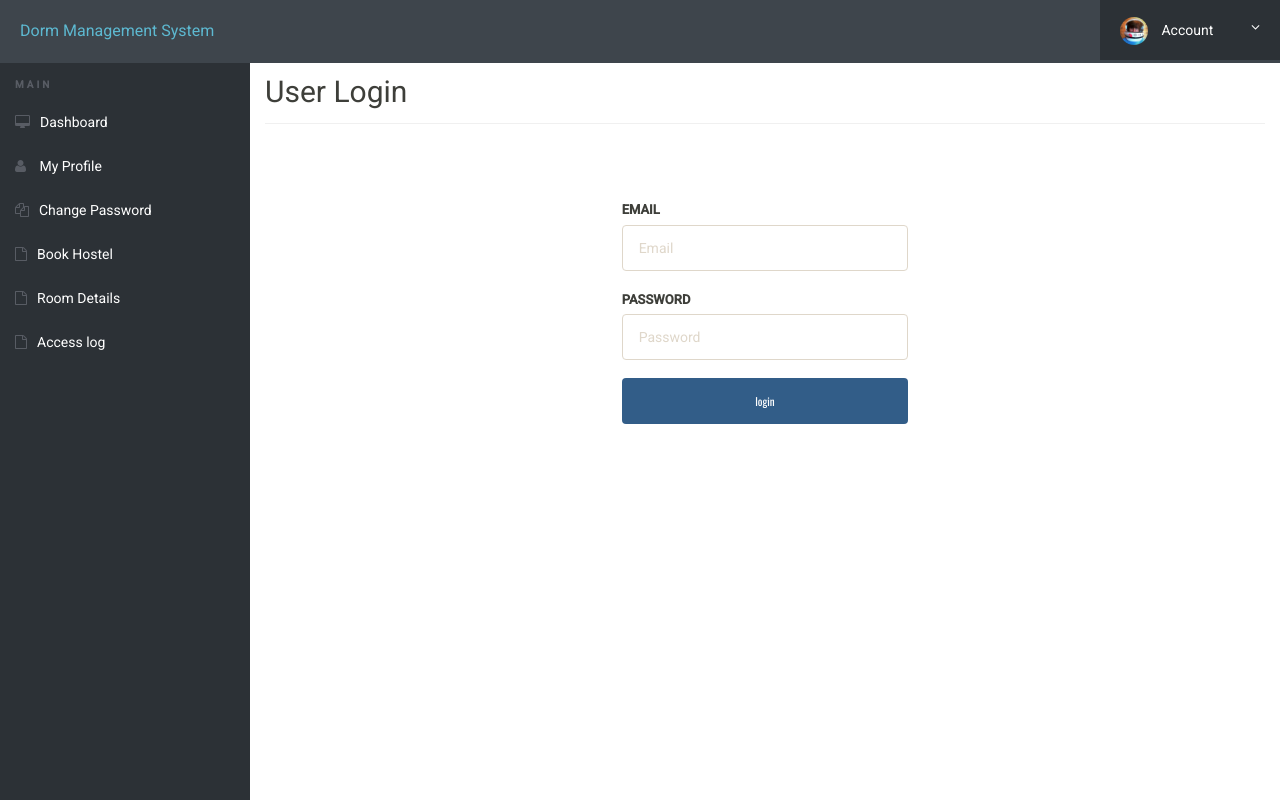
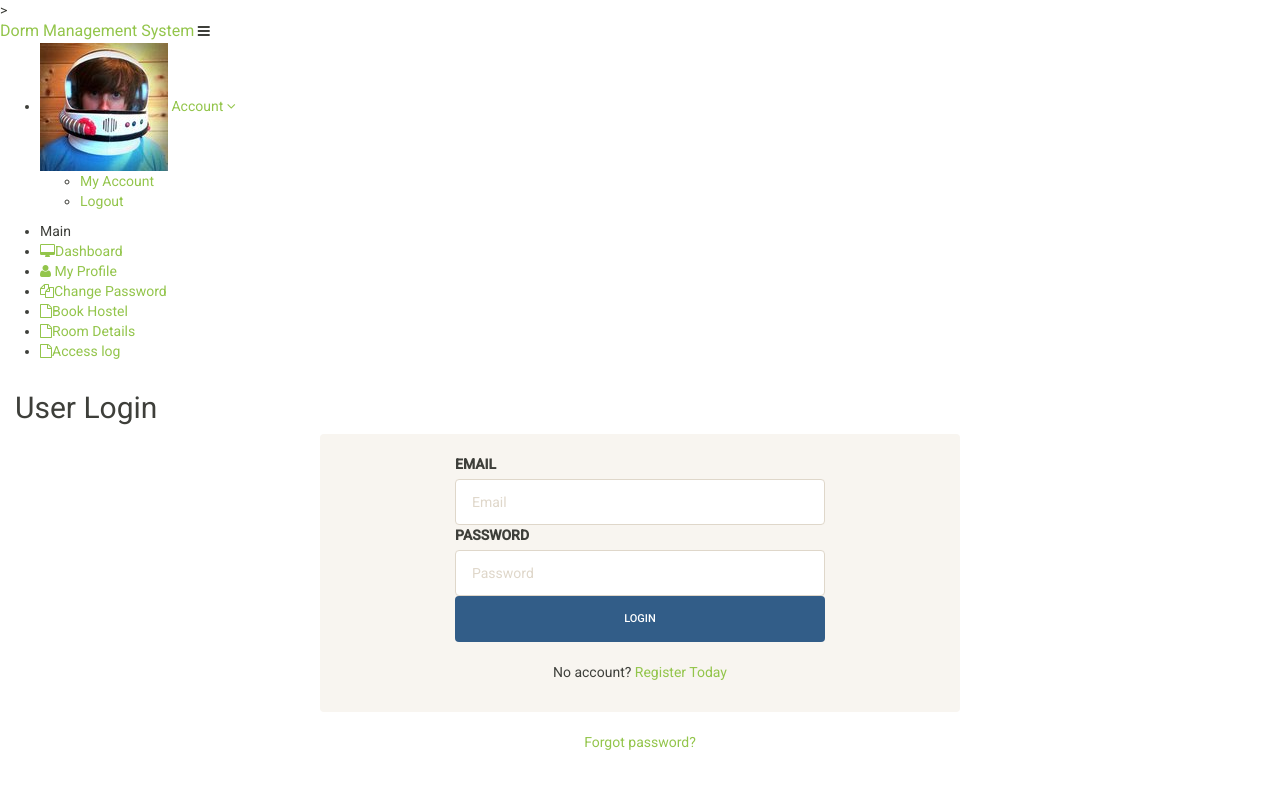
Before and after one commit to Eddie2111/LargeSweetRabbit, a PHP site: page /hostel/login.php in a window 1280 px wide. Run offline with PHP 8.4, Linux system fonts and the light colour scheme; a user stored in the database is signed in.

Commit message:
Update login.php

```diff
--- a/login.php
+++ b/login.php
@@ -55,7 +55,7 @@
 	<link rel="stylesheet" href="css/bootstrap-select.css">
 	<link rel="stylesheet" href="css/fileinput.min.css">
 	<link rel="stylesheet" href="css/awesome-bootstrap-checkbox.css">
-	<link rel="stylesheet" href="css/style.css">
+	<link rel="stylesheet" href="css/style1.css">
 <script type="text/javascript" src="js/jquery-1.11.3-jquery.min.js"></script>
 <script type="text/javascript" src="js/validation.min.js"></script>
 <script type="text/javascript" src="http://code.jquery.com/jquery.min.js"></script>
@@ -92,10 +92,12 @@
 									<input type="text" placeholder="Email" name="email" class="form-control mb">
 									<label for="" class="text-uppercase text-sm">Password</label>
 									<input type="password" placeholder="Password" name="password" class="form-control mb">
-
-
 									<input type="submit" name="login" class="btn btn-primary btn-block" value="login" >
 								</form>
+								<center>
+									<br/>
+								<p>No account? <a href = "registration.php">Register Today</a></p>
+								</center>
 							</div>
 						</div>
 						<div class="text-center text-light">
```
Lines whose indentation alone changed are shown as unchanged.
